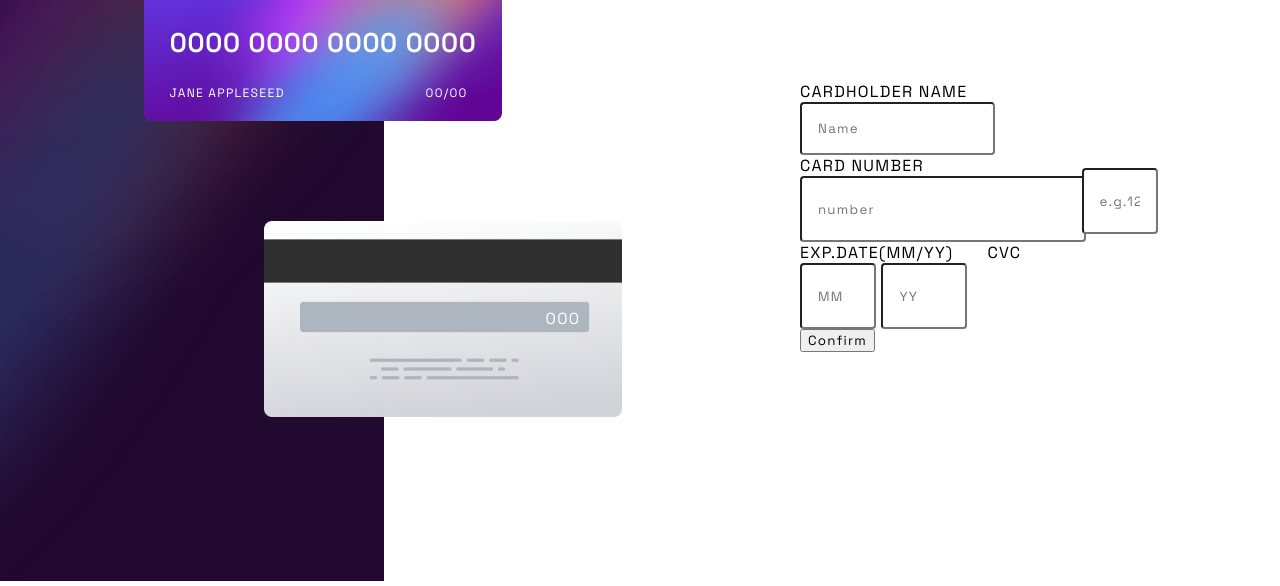
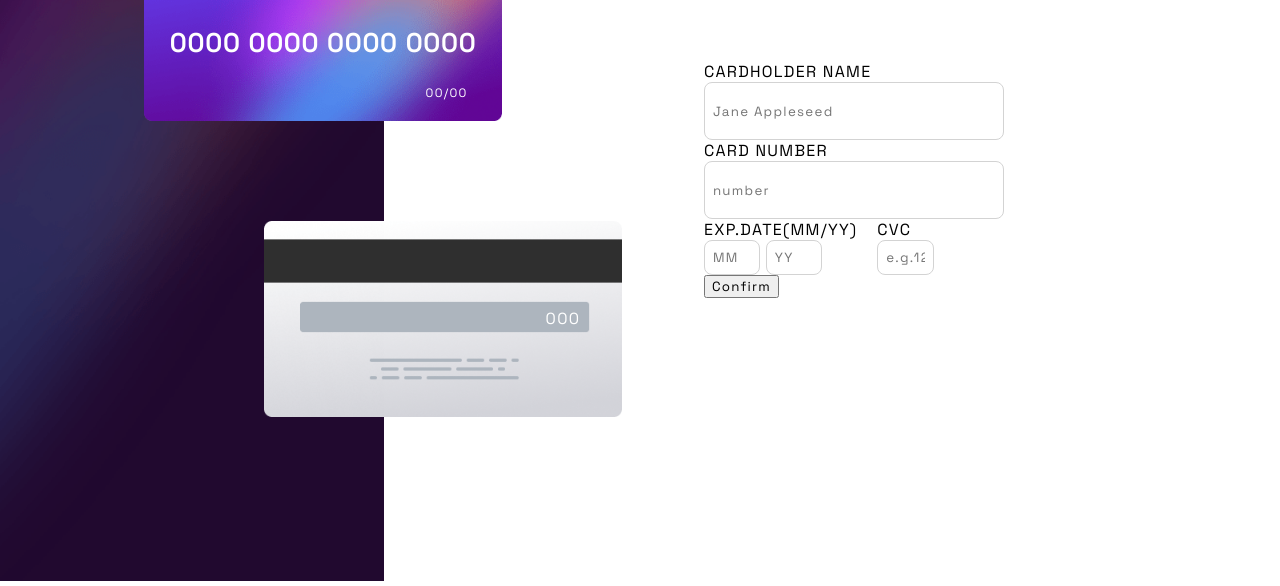
Before and after one commit to NeptunePurple/Credit-Card-js-project, a plain HTML site: page index.html in a window 1280 px wide. Shown: the part 219-805 px from the top of the page. Drawn offline with Linux system fonts and the light colour scheme.

Commit message:
update22122022

```diff
--- a/index.html
+++ b/index.html
@@ -1,24 +1,37 @@
 <!DOCTYPE html>
 <html lang="en">
   <head>
-  <meta charset="UTF-8">
-  <meta name="viewport" content="width=device-width, initial-scale=1.0"> <!-- displays site properly based on user's device -->
+    <meta charset="UTF-8" />
+    <meta name="viewport" content="width=device-width, initial-scale=1.0" />
+    <!-- displays site properly based on user's device -->
 
-  <link rel="icon" type="image/png" sizes="32x32" href="./images/favicon-32x32.png">
+    <link
+      rel="icon"
+      type="image/png"
+      sizes="32x32"
+      href="./images/favicon-32x32.png"
+    />
 
     <title>Frontend Mentor | Interactive card details form</title>
 
     <!-- Feel free to remove these styles or customise in your own stylesheet 👍 -->
     <style>
-    .attribution { font-size: 11px; text-align: center; }
-    .attribution a { color: hsl(228, 45%, 44%); }
+      .attribution {
+        font-size: 11px;
+        text-align: center;
+      }
+      .attribution a {
+        color: hsl(228, 45%, 44%);
+      }
     </style>
-  <link href='https://fonts.googleapis.com/css?family=Space Grotesk' rel='stylesheet'>
+    <link
+      href="https://fonts.googleapis.com/css?family=Space Grotesk"
+      rel="stylesheet"
+    />
     <link rel="stylesheet" id="desktop-css" href="./style.css" />
     <link rel="stylesheet" id="mobile-css" href="./stylemobile.css" />
   </head>
   <body>
-
     <!-- 0000 0000 0000 0000
   Jane Appleseed
   00/00
@@ -52,56 +65,101 @@
   </div> -->
 
     <div id="global-parent">
-
-    <div id="background-left"><img id="gradient-image" src="/images/bg-main-desktop.png"></div>
-
+      <div id="background-left">
+        <img id="gradient-image" src="/images/bg-main-desktop.png" />
+      </div>
 
       <div id="credit-front">
-
-        <div><img id="credit-front-image" src="/images/bg-card-front.png"></div>
-        <div><img id="logo" src="images/card-logo.svg"></div>
+        <div>
+          <img id="credit-front-image" src="/images/bg-card-front.png" />
+        </div>
+        <div><img id="logo" src="images/card-logo.svg" /></div>
 
         <div id="number">0000 0000 0000 0000</div>
-        <div id="name">JANE APPLESEED</div>
+        <div id="name"></div>
         <div id="date">00/00</div>
-
-
-
       </div>
 
-
       <div id="credit-back">
-      <div><img id="credit-back-image" src="/images/bg-card-back.png"></div>
-      <div id="cvv">000</div>
+        <div><img id="credit-back-image" src="/images/bg-card-back.png" /></div>
+        <div class="credit-back-image_cvv" id="cvv">000</div>
       </div>
 
       <!-- carddetails -->
       <div id="info-back">
         <form class="info-card" action="">
-        <label for="candhoslder_name">CARDHOLDER NAME</label>
-        <br>
-        <input type="text" class="info" id="candholder_name" placeholder="Name">
-        <br>
+          <label for="cardholder_name">CARDHOLDER NAME</label>
+          <br />
+          <input
+            type="text"
+            class="info"
+            id="cardholder_name"
+            placeholder="Jane Appleseed"
+          />
+          <br />
+
           <label for="card_number">CARD NUMBER</label>
-        <br>
-        <input type="text" inputmode="numeric" class="info" id="card_number" placeholder="number">
-        <br>
+          <br />
+          <input
+            type="text"
+            inputmode="numeric"
+            class="info"
+            id="card_number"
+            placeholder="number"
+          />
+          <br />
+
           <div class="exp_date_cvv">
             <div>
               <label for="exp_date">EXP.DATE(MM/YY)</label>
-            <br>
-            <input type="text" inputmode="numeric" class="info exp_date_mm" id="exp_date" placeholder="MM"  min="0" max="31" minlength="2" maxlength="2">
-            <input type="text" inputmode="numeric" class="info exp_date_yy" id="exp_date" placeholder="YY"  minlength="4" maxlength="4">
+              <br />
+              <input
+                type="text"
+                inputmode="numeric"
+                class="info exp_date_mm"
+                id="exp_date"
+                placeholder="MM"
+                min="0"
+                max="31"
+                minlength="2"
+                maxlength="2"
+              />
+              <input
+                type="text"
+                inputmode="numeric"
+                class="info exp_date_yy"
+                id="exp_date"
+                placeholder="YY"
+                minlength="4"
+                maxlength="4"
+              />
             </div>
             <div>
               <label for="cvv">CVC</label>
-            <br>
-            <input type="text" inputmode="numeric" class="info cvv_details" id="cvv" placeholder="e.g.123" minlength="3" maxlength="3">
+              <br />
+              <input
+                type="text"
+                inputmode="numeric"
+                class="info cvv_details"
+                id="cvv"
+                placeholder="e.g.123"
+                minlength="3"
+                maxlength="3"
+              />
             </div>
           </div>
           <button type="submit">Confirm</button>
         </form>
       </div>
+
+
+      <section>
+        <img src="images/icon-complete.svg" />
+        <h2>Thank You</h2>
+        <p>We've added your card details</p>
+        <button>Continue</button>
+      </section>
     </div>
   </body>
+  <script src="script.js"></script>
 </html>
--- a/script.js
+++ b/script.js
@@ -0,0 +1,8 @@
+const formname = document.getElementById('cardholder_name');
+const cardname = document.getElementById('name');
+
+formname.addEventListener('keyup',function(event){
+    // event.target.value==="" ?
+    cardname.innerText = event.target.value;
+    // event.target.value==="" ? cardname.placeholder : event.target.value
+})
--- a/style.css
+++ b/style.css
@@ -74,7 +74,7 @@ body {
 
 }
 
-#cvv{
+.credit-back-image_cvv{
     color: white;
     position: absolute;
     left:22vw;
@@ -83,34 +83,44 @@ body {
 
 
 /* form */
-.info{
-    border-radius: .3vw;
-    color: grey;
-    padding: 2vh;
-
+*{
+    /* border: 1px solid red; */
 }
 #info-back {
-    position: absolute;width: 500px;
-    margin-left: 800px;
-    margin-top: 300px;
+    position: absolute;
+    top: 35vh;
+    left: 55vw;
 }
-#candhoslder_name,
-#card_number{
-    width: 250px;
-    height: 30px;
+
+.info{
+    padding: 1vh;
+    width: 22vw;
+    border: 1px solid red;
 }
-.exp_date_mm,
+
+
+#cardholder_name, #card_number{
+    height:2.5rem ;
+    border: 1px solid lightgray;
+    border-radius: 8px;
+}
 .cvv_details{
-    width: 40px;
-    height: 30px;
+    width: 3vw;
+    border: 1px solid lightgray;
+    border-radius: 8px;
+}
+
+.exp_date_mm{
+    width: 3vw;
+    border: 1px solid lightgray;
+    border-radius: 8px;
 }
 .exp_date_yy{
-    width: 50px;
-    height: 30px;
-
+    width: 3vw;
+    border: 1px solid lightgray;
+    border-radius: 8px;
 }
 .exp_date_cvv{
     display: flex;
     column-gap: 20px;
-
 }
```
Lines whose indentation alone changed are shown as unchanged.
